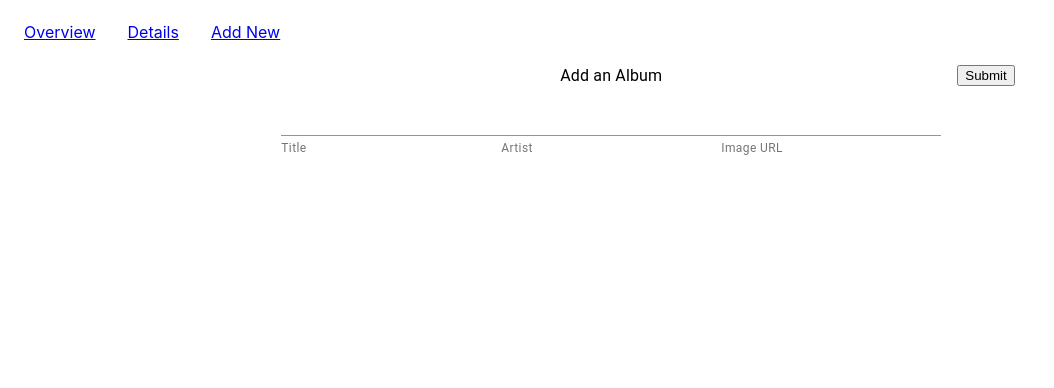
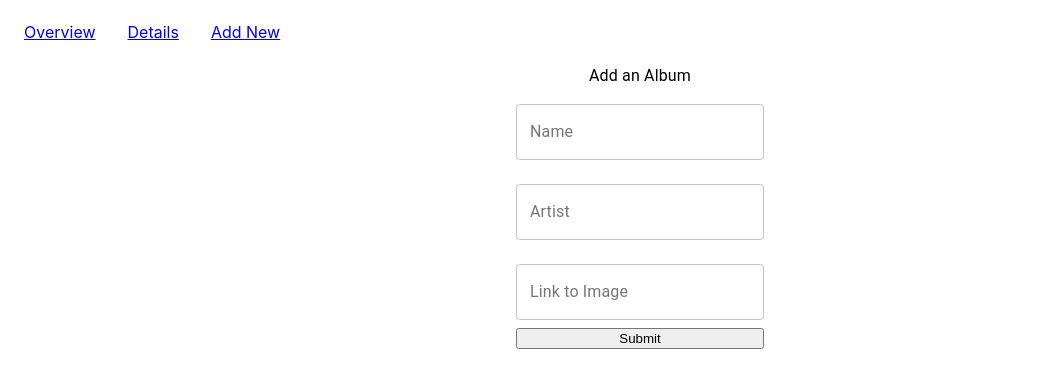
Before and after one commit to TheBulletBot/album-frontend, a React (Create React App) app: page /new in a window 1280 px wide. Shown: the top 388 px of the page, without its empty margins (0-1054 px from the left). Built offline with nearby package versions, Linux system fonts and the light colour scheme.

Commit message:
AlbForm niet werkende code

```diff
--- a/src/Components/AlbumForm.js
+++ b/src/Components/AlbumForm.js
@@ -1,11 +1,19 @@
-import {Card, CardContent,TextField,CardMedia,Typography, FormControl} from "@material-ui/core"
+import {Card, CardContent,TextField,CardMedia,Typography, FormControl, CardActionArea} from "@material-ui/core"
+import { useForm,Controller } from "react-hook-form";
+
 //TODO: MAKE DISPLAY FORM FOR ALBUMDETAIL
 //TODO: MAKE INPUT FORM FOR ADD
 //MAYBE? MAKE INPUT FORM FOR delete
-function AlbForm(album){
-    function handleSubmit(){
-
-    }
+function AlbForm(album,{onSubmit}){
+    const { handleSubmit, control } = useForm({
+        defaultValues: album
+            ? album
+            : {
+                name: "",
+                artist: "",
+                imageUrl: "",
+            },
+    });
 
     if (album.album){
         return(
@@ -29,21 +37,62 @@ function AlbForm(album){
     return(
         <div>
 
-        <form autoComplete="off" onSubmit={handleSubmit}>
+            <form autoComplete="off" onSubmit={handleSubmit(onSubmit)}>
             <FormControl>
             <Typography>Add an Album</Typography>
-            <CardContent>
-                <CardMedia></CardMedia>
-                <TextField  helperText="Title" ></TextField>
-                <TextField helperText="Artist"></TextField>
-                <TextField helperText="Image URL"></TextField>
-            </CardContent>
+            <Controller
+                name="name"
+                control={control}
+                rules={{ required: true }}
+                render={({ field }) => (
+                    <TextField
+                        label="Name"
+                        variant="outlined"
+                        {...field}
+                        margin="normal"
+                        fullWidth
+                    />
+                )}
+                margin="normal"
+            />
+            <Controller
+                name="Artist"
+                control={control}
+                rules={{ required: true }}
+                render={({ field }) => (
+                    <TextField
+                        label="Artist"
+                        variant="outlined"
+                        {...field}
+                        margin="normal"
+                        fullWidth
+                    />
+                )}
+                margin="normal"
+            />
+            <Controller
+                name="ImageURL"
+                control={control}
+                rules={{ required: true }}
+                render={({ field }) => (
+                    <TextField
+                        label="Link to Image"
+                        variant="outlined"
+                        {...field}
+                        margin="normal"
+                        fullWidth
+                    />
+                )}
+                margin="normal"
+            />
+
+            <button type="submit">Submit</button>
             </FormControl>
-            <button type="submit">Submit</button>
-        </form>
+
+            </form>
         </div>
+
     )
     }
-
 }
 export default AlbForm;
--- a/src/Components/AlbumOverview.js
+++ b/src/Components/AlbumOverview.js
@@ -1,6 +1,7 @@
 import { Grid } from "@material-ui/core";
 import {useAlbums} from "../Hooks/useAlbums"
 import {AlbCrd} from "./"
+import { Link } from "react-router-dom";
 
 function AlbOvv(){
     const albums=useAlbums()
@@ -11,7 +12,7 @@ function AlbOvv(){
                     <AlbCrd album={album}/>
                 </Grid>
             ))}
-
+            <Link to="/new">Add Album</Link>
         </div>
     )
 }
--- a/src/Components/CreateAlbum.js
+++ b/src/Components/CreateAlbum.js
@@ -1,10 +1,29 @@
 import AlbForm from "./AlbumForm";
+import { useNavigate } from "react-router-dom";
 
 function CreateAlbum(){
+    const endpoint =`${process.env.REACT_APP_API_URL}Album`;
+    const navigate=useNavigate()
 
+    const handleSubmit =  (newAlbum) => {
+        console.log(newAlbum);
+        const request = fetch(endpoint, {
+            method: 'POST',
+            body: JSON.stringify(newAlbum),
+            headers: {"Content-Type": "application/json"}
+        });
+
+        request.then((response) => {
+            if(!response.ok) {
+                console.error(response.statusText);
+            } else {
+                navigate("/Overview");
+            }
+        })
+    };
     return(
         <div>
-            <AlbForm album={false}></AlbForm>
+            <AlbForm album={false} onSubmit={handleSubmit}></AlbForm>
         </div>
     )
 }
```
